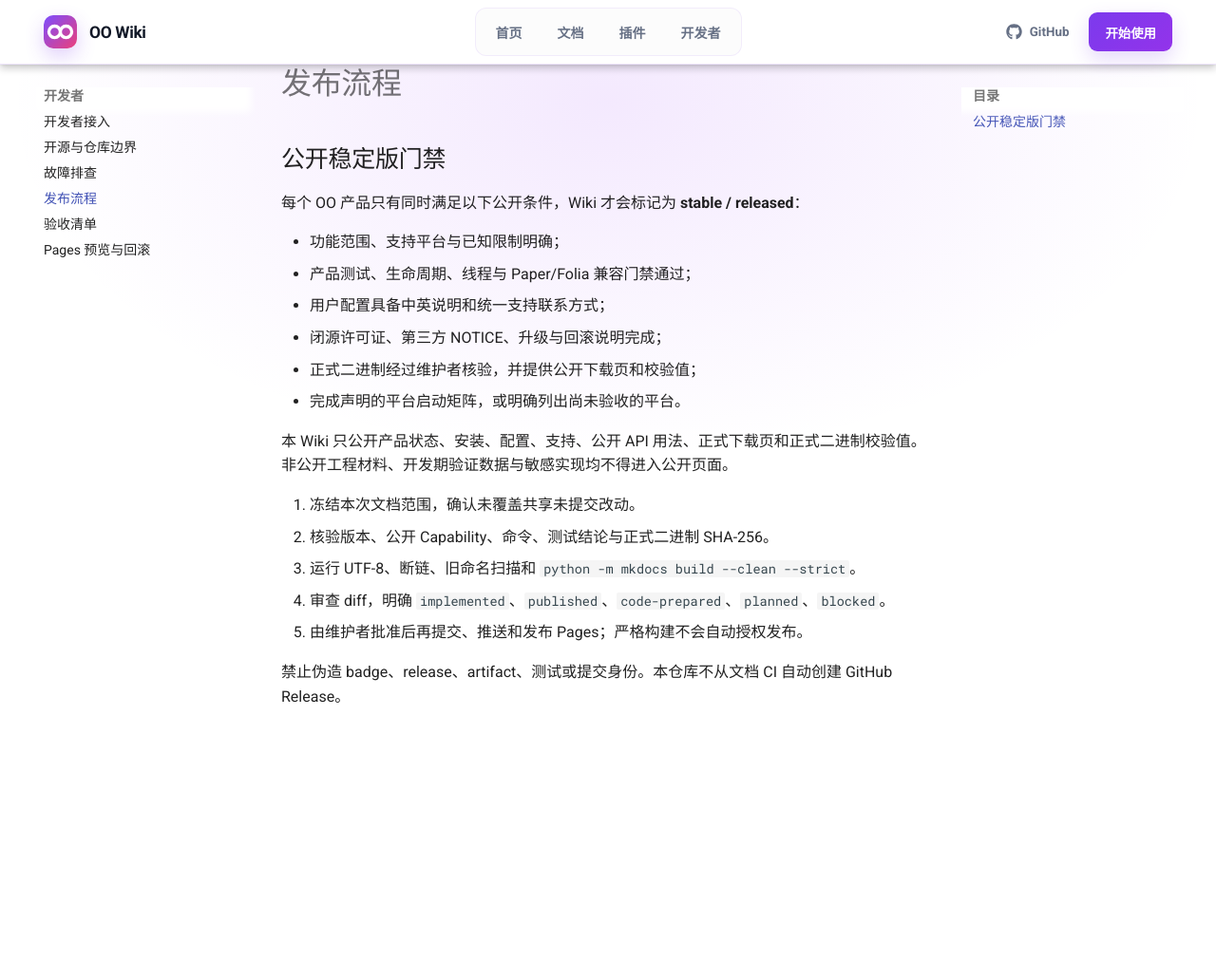
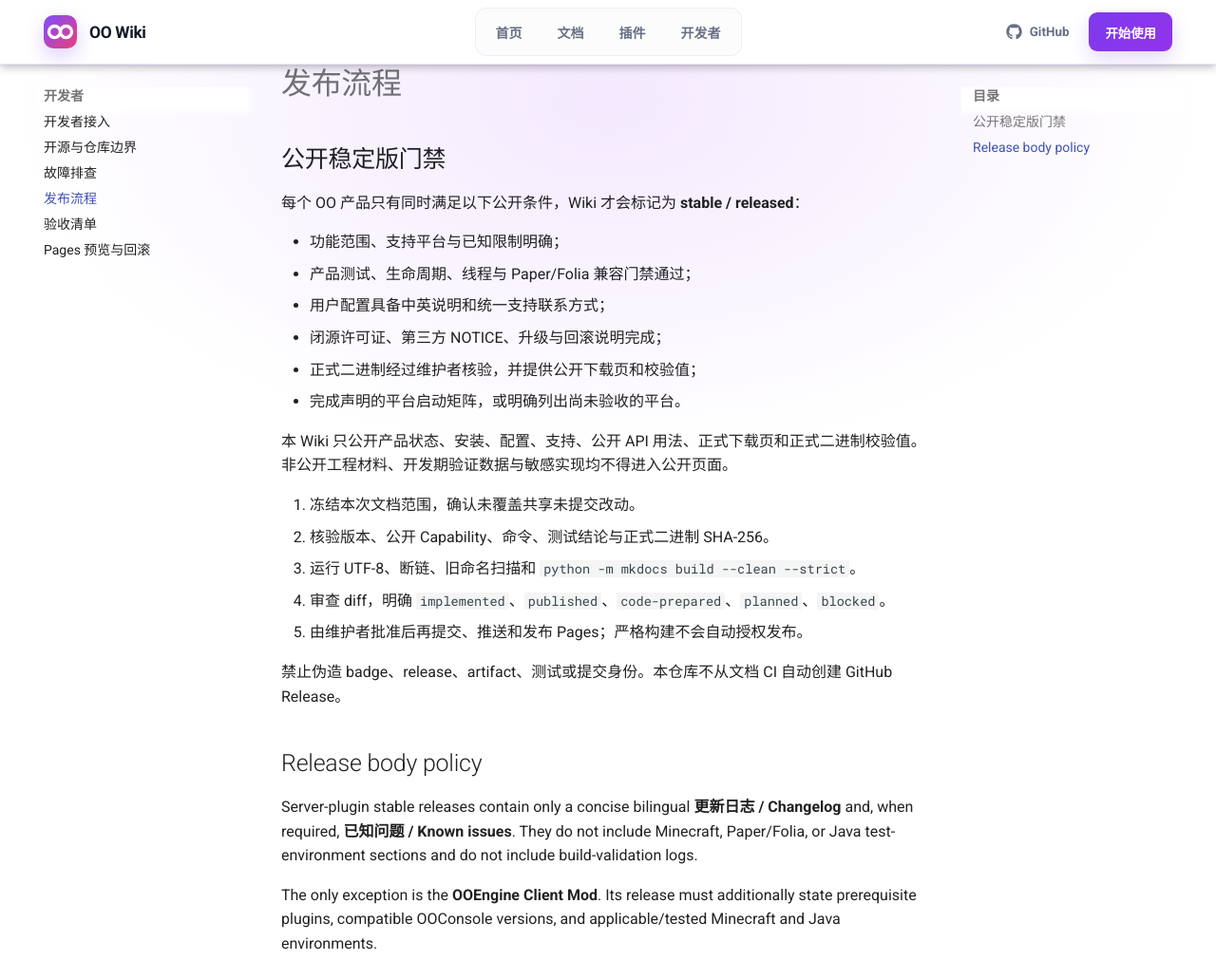
Before and after one commit to Meowopia/OOWiki, an MkDocs documentation site: the page built from docs/release.md, in a window 1280 px wide and 1031 px high. Shown: the whole window at 95% size. Built offline with MkDocs 1.6.1 and Material for MkDocs 9.7.7, drawn with Linux system fonts in a browser that asks for light colours; comment, search, counter and statistics services are not loaded.

Commit message:
docs: simplify server release notes policy

```diff
--- a/docs/release.md
+++ b/docs/release.md
@@ -20,3 +20,9 @@
 5. 由维护者批准后再提交、推送和发布 Pages；严格构建不会自动授权发布。
 
 禁止伪造 badge、release、artifact、测试或提交身份。本仓库不从文档 CI 自动创建 GitHub Release。
+
+## Release body policy
+
+Server-plugin stable releases contain only a concise bilingual **更新日志 / Changelog** and, when required, **已知问题 / Known issues**. They do not include Minecraft, Paper/Folia, or Java test-environment sections and do not include build-validation logs.
+
+The only exception is the **OOEngine Client Mod**. Its release must additionally state prerequisite plugins, compatible OOConsole versions, and applicable/tested Minecraft and Java environments.
```
Also changed, not shown: docs/plugins/oochat.md (+0 -1 lines), docs/plugins/ooconsole.md (+0 -1 lines), docs/plugins/oocore.md (+3 -3 lines), docs/plugins/ooengine.md (+0 -1 lines).
